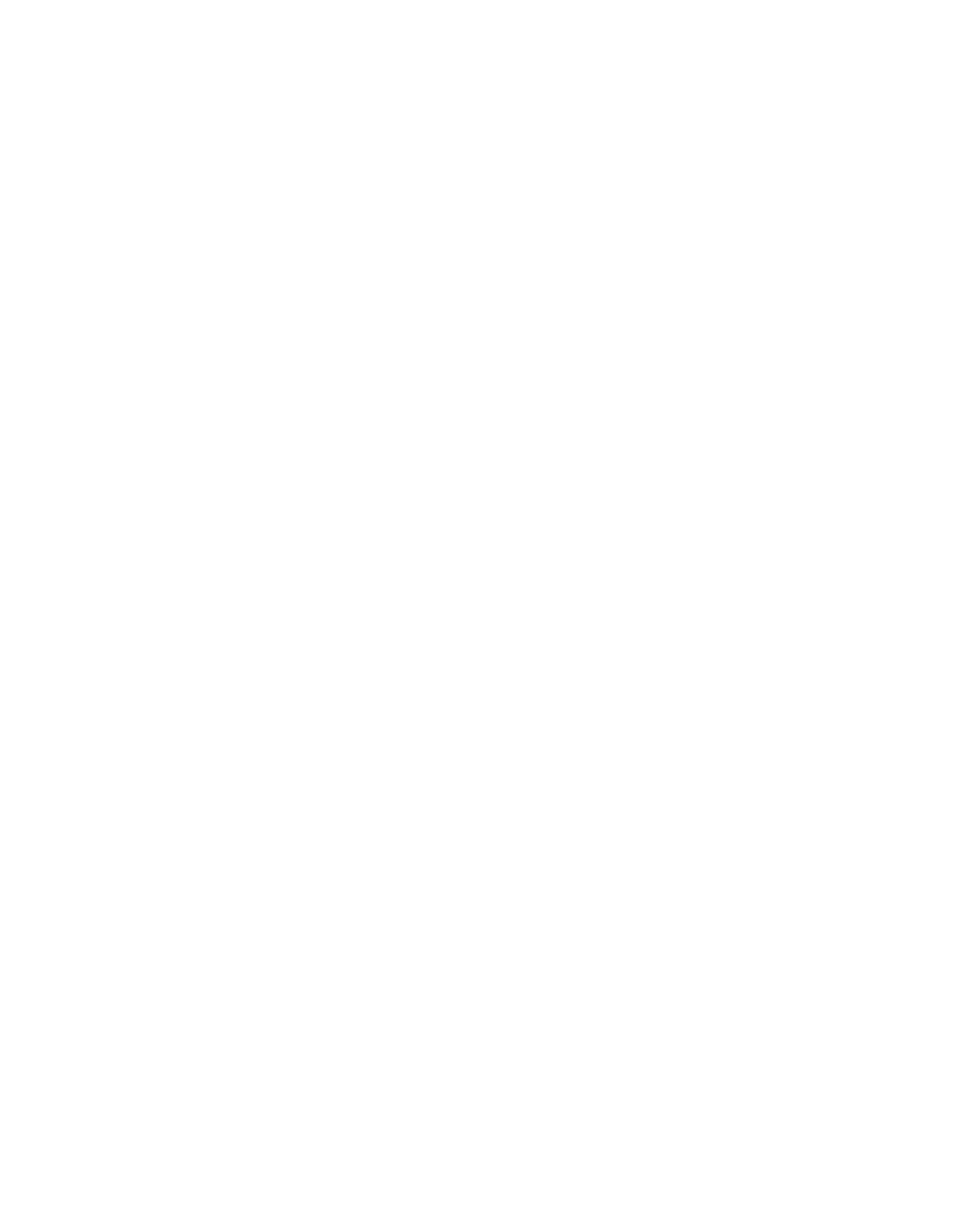
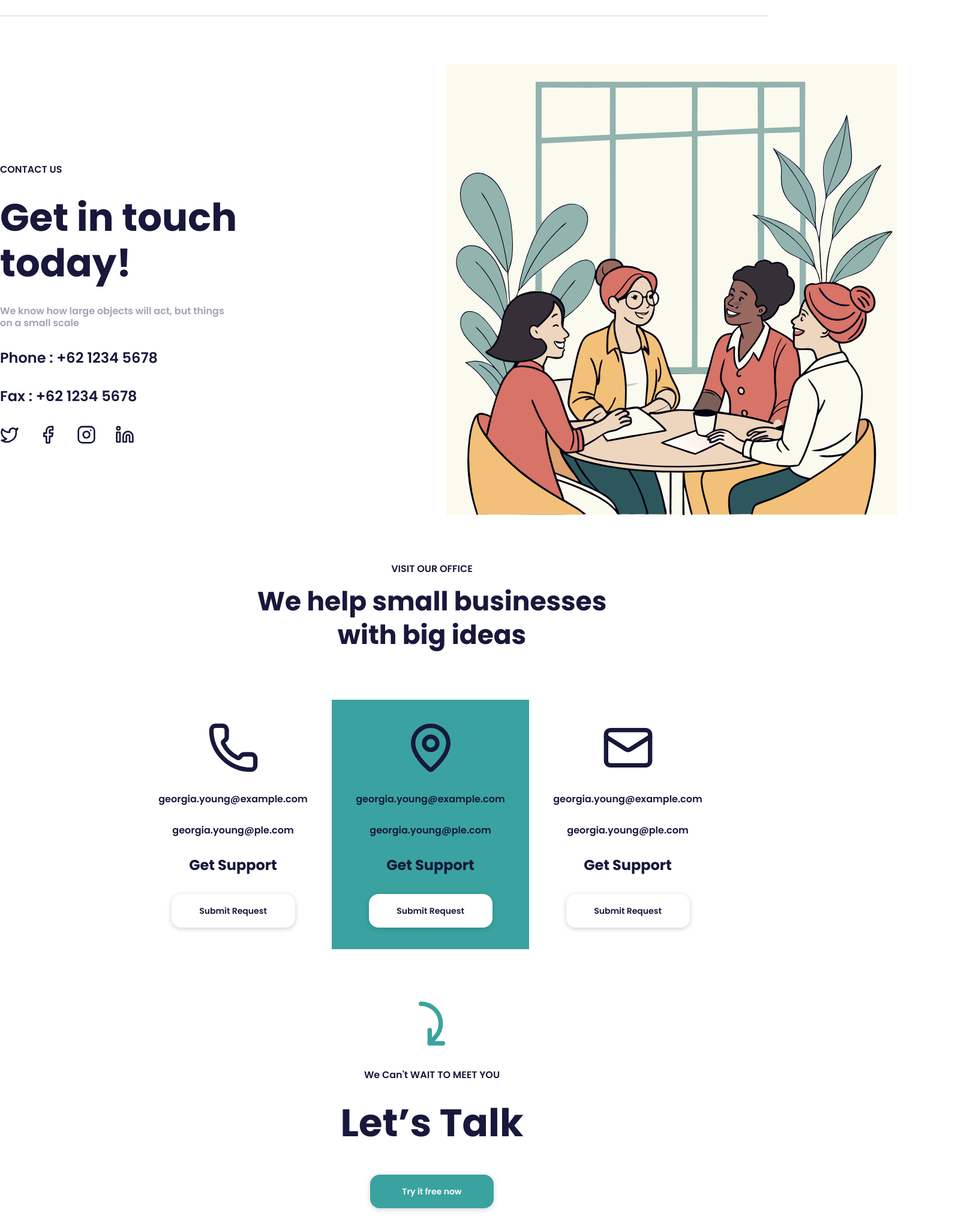
Before and after one commit to leonardi-dotcom/fe, a React (Vite) app: page /contact in a window 1280 px wide. Before the commit this address had no page. Shown: the part 55-2093 px from the top of the page at 60% size, 1632 px wide, since content can reach past the window. Before the commit the page ends 800 px from the top, so only its background shows below. Built offline with nearby package versions, Linux system fonts and the light colour scheme; a web font is replaced by a local one.

Commit message:
EFURNITURE-25
* Add Contact Page

```diff
--- a/src/App.tsx
+++ b/src/App.tsx
@@ -10,6 +10,7 @@ import Login from "./pages/Login";
 import Account from "./pages/Account";
 import ProductList from "./pages/ProductList";
 import AboutUs from "./pages/AboutUs";
+import Contact from "./pages/Contact";
 
 function App() {
   return (
@@ -26,6 +27,7 @@ function App() {
         <Route path="/account" element={<Account />} />
         <Route path="/productlist" element={<ProductList />} />
         <Route path="/aboutus" element={<AboutUs />} />
+        <Route path="/contact" element={<Contact />} />
       </Routes>
     </BrowserRouter>
   );
--- /dev/null
+++ b/src/components/sections/contact/BodyContactSection.tsx
@@ -0,0 +1,289 @@
+import { Box, IconButton, Typography, useTheme } from "@mui/material";
+import Bg from "../../../assets/img/contact/bg.svg";
+import { color } from "../../../theme/color";
+import {
+  Twitter,
+  Facebook,
+  Instagram,
+  Linkedin,
+  Phone,
+  MapPin,
+  Mail,
+  Redo,
+} from "lucide-react";
+import ButtonHeroSection from "../../common/ButtonHeroSection";
+
+const BodyContactSection = () => {
+  const theme = useTheme();
+
+  const icons = [
+    {
+      icon: <Twitter color={theme.custom.color.neutral.SpaceCadet} size={32} />,
+    },
+    {
+      icon: (
+        <Facebook color={theme.custom.color.neutral.SpaceCadet} size={32} />
+      ),
+    },
+    {
+      icon: (
+        <Instagram color={theme.custom.color.neutral.SpaceCadet} size={32} />
+      ),
+    },
+    {
+      icon: (
+        <Linkedin color={theme.custom.color.neutral.SpaceCadet} size={32} />
+      ),
+    },
+  ];
+
+  const contacts = [
+    {
+      bgColor: theme.custom.color.neutral.White,
+      icon: <Phone color={theme.custom.color.neutral.SpaceCadet} size={88} />,
+      email1: "georgia.young@example.com",
+      email2: "georgia.young@ple.com",
+    },
+    {
+      bgColor: theme.custom.color.primary.Verdigris,
+      icon: <MapPin color={theme.custom.color.neutral.SpaceCadet} size={88} />,
+      email1: "georgia.young@example.com",
+      email2: "georgia.young@ple.com",
+    },
+    {
+      bgColor: theme.custom.color.neutral.White,
+      icon: <Mail color={theme.custom.color.neutral.SpaceCadet} size={88} />,
+      email1: "georgia.young@example.com",
+      email2: "georgia.young@ple.com",
+    },
+  ];
+
+  return (
+    <>
+      {/* Contact Body */}
+      <Box
+        sx={{
+          width: "90rem",
+          height: "115rem",
+          mx: "auto",
+          mt: "5rem",
+          mb: " 15rem",
+          display: "flex",
+          flexDirection: "column",
+        }}
+      >
+        {/* Contact Body | contact hero */}
+        <Box
+          sx={{
+            width: "fit-content",
+            height: "47rem",
+            display: "flex",
+            flexDirection: "row",
+            justifyContent: "space-between",
+          }}
+        >
+          <Box
+            sx={{
+              width: "38rem",
+              height: "50rem",
+              display: "flex",
+              flexDirection: "column",
+              justifyContent: "center",
+              gap: "2rem",
+            }}
+          >
+            <Typography
+              variant="LabelMedium"
+              color={theme.custom.color.neutral.SpaceCadet}
+            >
+              CONTACT US
+            </Typography>
+            <Typography
+              variant="heroTitle"
+              color={theme.custom.color.neutral.SpaceCadet}
+            >
+              Get in touch today!
+            </Typography>
+
+            <Typography
+              variant="LabelMedium"
+              color={color.neutral.CoolGrey}
+              sx={{ width: "23.5rem" }}
+            >
+              We know how large objects will act, but things on a small scale
+            </Typography>
+            <Typography
+              variant="TitleMedium"
+              color={theme.custom.color.neutral.SpaceCadet}
+            >
+              Phone : +62 1234 5678
+            </Typography>
+            <Typography
+              variant="TitleMedium"
+              color={theme.custom.color.neutral.SpaceCadet}
+            >
+              Fax : +62 1234 5678
+            </Typography>
+            <Box
+              sx={{
+                display: "flex",
+                flexDirection: "row",
+                gap: "2rem",
+              }}
+            >
+              {icons.map((item, index) => (
+                <IconButton key={index} sx={{ padding: 0 }}>
+                  {item.icon}
+                </IconButton>
+              ))}
+            </Box>
+          </Box>
+          <Box component="img" src={Bg} alt="Cover hero contact" />
+        </Box>
+        {/* Contact Body | contact visit our office */}
+        <Box
+          sx={{
+            width: "65.625",
+            height: "53rem",
+            display: "flex",
+            flexDirection: "column",
+            alignItems: "center",
+            mt: "5rem",
+          }}
+        >
+          {/* Contact Body | contact visit our office | text */}
+          <Box
+            sx={{
+              display: "flex",
+              flexDirection: "column",
+              justifyContent: "center",
+              alignItems: "center",
+              gap: "1rem",
+              width: "40rem",
+              alignSelf: "center",
+              textAlign: "center",
+            }}
+          >
+            <Typography
+              variant="LabelMedium"
+              color={theme.custom.color.neutral.SpaceCadet}
+            >
+              VISIT OUR OFFICE
+            </Typography>
+            <Typography
+              variant="h1"
+              color={theme.custom.color.neutral.SpaceCadet}
+            >
+              We help small businesses with big ideas
+            </Typography>
+          </Box>
+          {/* Contact Body | contact visit our office | row */}
+          <Box
+            sx={{
+              width: "62rem",
+              height: "26rem",
+              mx: "auto",
+              mt: "5rem",
+              display: "flex",
+              flexDirection: "row",
+            }}
+          >
+            {contacts.map((item, index) => (
+              <Box
+                key={index}
+                sx={{
+                  width: "20.5625rem",
+                  height: "26rem",
+                  display: "flex",
+                  flexDirection: "column",
+                  justifyContent: "center",
+                  alignItems: "center",
+                  bgcolor: item.bgColor,
+                  gap: "2rem",
+                }}
+              >
+                {item.icon}
+                <Typography
+                  variant="LabelMedium"
+                  color={theme.custom.color.neutral.SpaceCadet}
+                >
+                  {item.email1}
+                </Typography>
+                <Typography
+                  variant="LabelMedium"
+                  color={theme.custom.color.neutral.SpaceCadet}
+                >
+                  {item.email2}
+                </Typography>
+                <Typography
+                  variant="h3"
+                  color={theme.custom.color.neutral.SpaceCadet}
+                >
+                  Get Support
+                </Typography>
+                <ButtonHeroSection
+                  enableShadow
+                  sizeVariant="extraLarge"
+                  noBorder
+                >
+                  <Typography
+                    variant="LabelSmall"
+                    color={theme.custom.color.neutral.SpaceCadet}
+                  >
+                    Submit Request
+                  </Typography>
+                </ButtonHeroSection>
+              </Box>
+            ))}
+          </Box>
+        </Box>
+        {/* Contact Body | Cta */}
+        <Box
+          sx={{
+            width: "65.625rem",
+            display: "flex",
+            flexDirection: "column",
+            alignItems: "center",
+            mx: "auto",
+            mt: "5rem",
+            gap: "2rem",
+          }}
+        >
+          <Redo
+            color={theme.custom.color.primary.Verdigris}
+            size={88}
+            style={{ transform: "rotate(90deg)" }}
+          />
+          <Typography
+            variant="LabelMedium"
+            color={theme.custom.color.neutral.SpaceCadet}
+          >
+            We Can't WAIT TO MEET YOU
+          </Typography>
+          <Typography
+            variant="heroTitle"
+            color={theme.custom.color.neutral.SpaceCadet}
+          >
+            Let’s Talk
+          </Typography>
+          <ButtonHeroSection
+            enableShadow
+            sizeVariant="extraLarge"
+            noBorder
+            sx={{ mt: "1rem" }}
+            customColor={theme.custom.color.primary.Verdigris}
+          >
+            <Typography
+              variant="LabelSmall"
+              color={theme.custom.color.neutral.White}
+            >
+              Try it free now
+            </Typography>
+          </ButtonHeroSection>
+        </Box>
+      </Box>
+    </>
+  );
+};
+
+export default BodyContactSection;
--- /dev/null
+++ b/src/pages/Contact.tsx
@@ -0,0 +1,14 @@
+import Navbar from "../components/common/Navbar";
+import BodyContactSection from "../components/sections/contact/BodyContactSection";
+import FooterSection from "../components/sections/FooterSection";
+
+const Contact = () => {
+  return (
+    <>
+      <Navbar />
+      <BodyContactSection />
+      <FooterSection />
+    </>
+  );
+};
+export default Contact;
```
Also changed, not shown: src/assets/img/contact/bg.svg (added), 1 other file (tests, documents, lock files or other folders).
